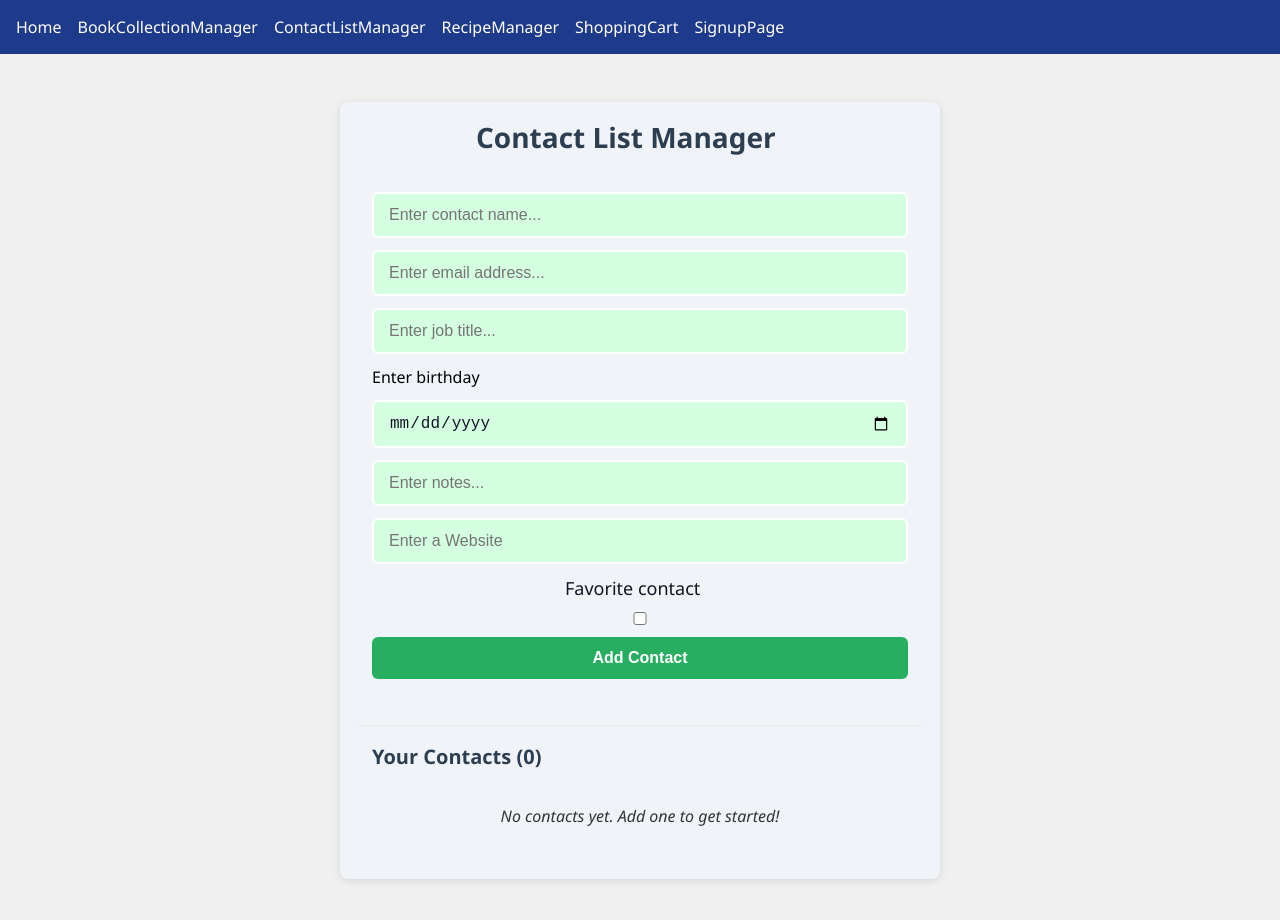
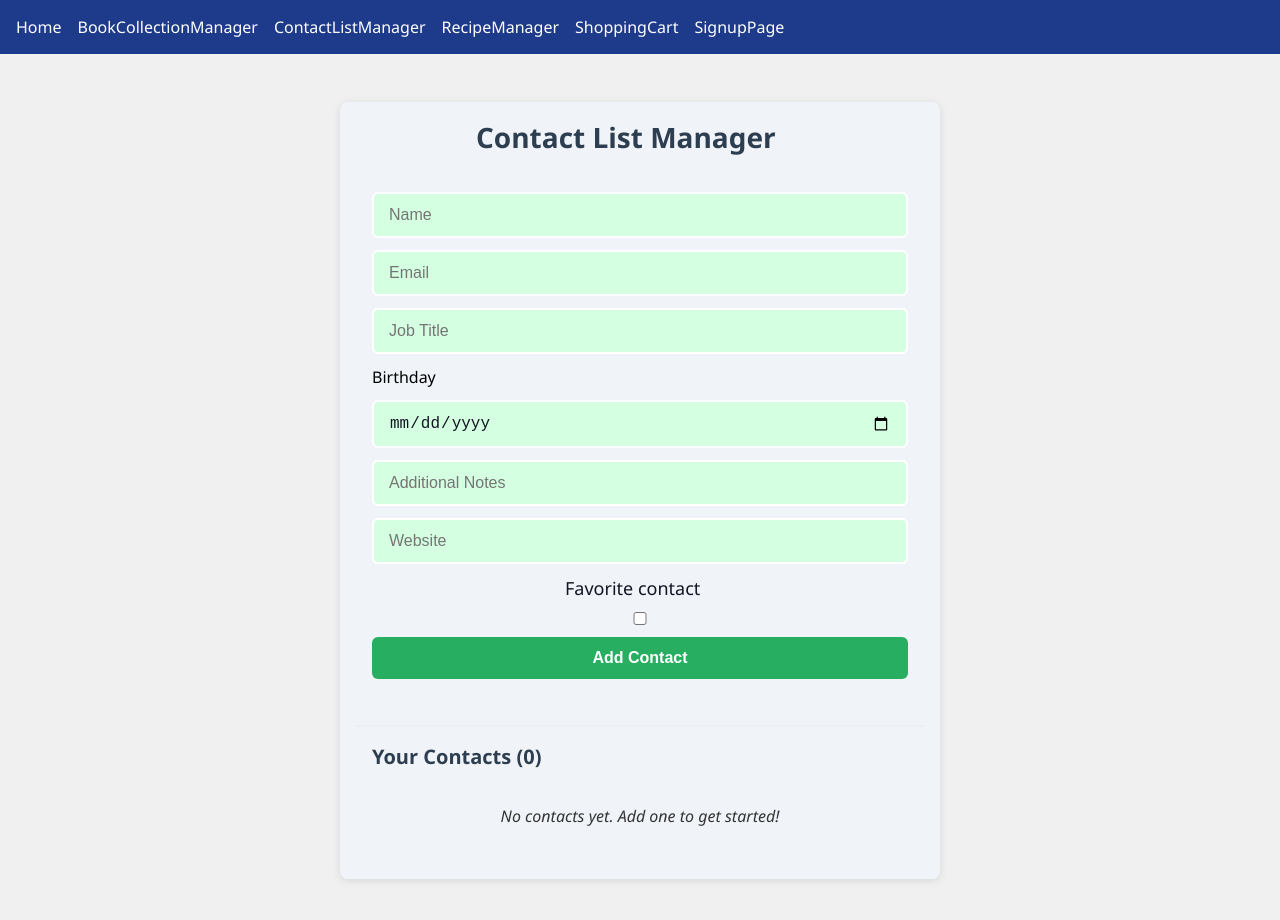
Before and after one commit to Abdullah22-22/marathon-1, a React (Vite) app: page /#/contacts in a window 1280 px wide. Shown: the top 920 px of the page. Built offline with nearby package versions, Linux system fonts and the light colour scheme.

Commit message:
update css and placeholder texts

```diff
--- a/src/components/ContactListManager/ContactListManager.css
+++ b/src/components/ContactListManager/ContactListManager.css
@@ -42,6 +42,10 @@ body {
   color: #131424;
 }
 
+.input-field:hover {
+	border: 2px solid #06211c;
+}
+
 .input-field:focus {
   outline: none;
   border-color: #3498db;
@@ -51,6 +55,7 @@ body {
 .favorite {
 	margin-bottom: 0;
 	font-size: 18px;
+	font-style: bold;
 	padding-left: 193px;
 	color: #131424;
 }
--- a/src/components/ContactListManager/ContactListManager.jsx
+++ b/src/components/ContactListManager/ContactListManager.jsx
@@ -70,26 +70,26 @@ function ContactListManager() {
   			<div className="input-section">
   		      	<input
   		        type="text"
-  		        placeholder="Enter contact name..."
+  		        placeholder="Name"
   		        value={name}
   		        onChange={handleNameChange}
   		        className="input-field"
   		      />
   		      <input
   		        type="email"
-  		        placeholder="Enter email address..."
+  		        placeholder="Email"
   		        value={email}
   		        onChange={handleEmailChange}
   		        className="input-field"
   		      />
   		      <input
   		        type="text"
-  		        placeholder="Enter job title..."
+  		        placeholder="Job Title"
   		        value={jobTitle}
   		        onChange={handleJobChange}
   		        className="input-field"
   		      />
-			<label htmlFor="birthday">Enter birthday</label>
+			<label htmlFor="birthday">Birthday</label>
   		      <input
   		        type="date"
 			id="birthday"
@@ -100,14 +100,14 @@ function ContactListManager() {
   		      />
   		      <input
   		        type="text"
-  		        placeholder="Enter notes..."
+  		        placeholder="Additional Notes"
   		        value={notes}
   		        onChange={handleNotesChange}
   		        className="input-field"
   		      />
   		      <input
   		        type="text"
-  		        placeholder="Enter a Website"
+  		        placeholder="Website"
   		        value={website}
   		        onChange={handleWebsiteChange}
   		        className="input-field"
```
